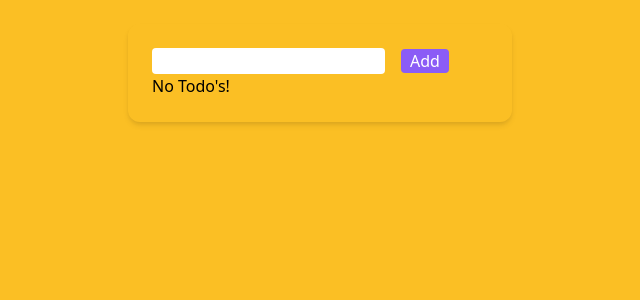
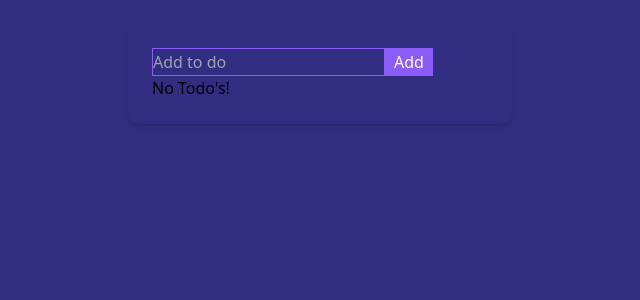
Before and after one commit to MPiotrowska/Todo_with_typescript, a React (Create React App) app: page / in a window 1280 px wide. Shown: the top 300 px of the page, without its empty margins (320-960 px from the left). Built offline with nearby package versions, Linux system fonts and the light colour scheme.

Commit message:
add designs

```diff
--- a/src/components/AddTodo.tsx
+++ b/src/components/AddTodo.tsx
@@ -35,13 +35,14 @@ export const AddTodo = () => {
   return (
     <form onSubmit={submitHandler}>
       <input
-        className=" rounded border border-transparent focus:outline-none focus:ring-2 focus:ring-purple-600 focus:border-transparent"
+        className=" h-7 bg-indigo-900 border border-purple-500 focus:outline-none focus:ring-2 focus:ring-purple-600 focus:border-transparent"
         type="text"
         value={input}
         onChange={handleChange}
+        placeholder="Add to do"
       />
       <button
-        className="text-white rounded bg-purple-500 hover:bg-purple-600 focus:outline-none focus:ring-2 focus:ring-purple-600 focus:ring-opacity-50 ml-4 w-12 "
+        className="text-white bg-purple-500 hover:bg-purple-600 focus:outline-none focus:ring-2 focus:ring-purple-600 focus:ring-opacity-50 h-7 w-12 "
         type="submit"
       >
         Add
--- a/src/components/TodoApp.tsx
+++ b/src/components/TodoApp.tsx
@@ -4,7 +4,7 @@ import '../styles.css';
 
 export const TodoApp = () => {
   return (
-    <div className="w-full pt-6  h-screen  bg-yellow-400 ">
+    <div className="w-full pt-6  h-screen  bg-indigo-900 ">
       <div className="p-6 max-w-sm mx-auto rounded-xl shadow-md flex flex-col">
         <AddTodo />
         <Todos />
```
